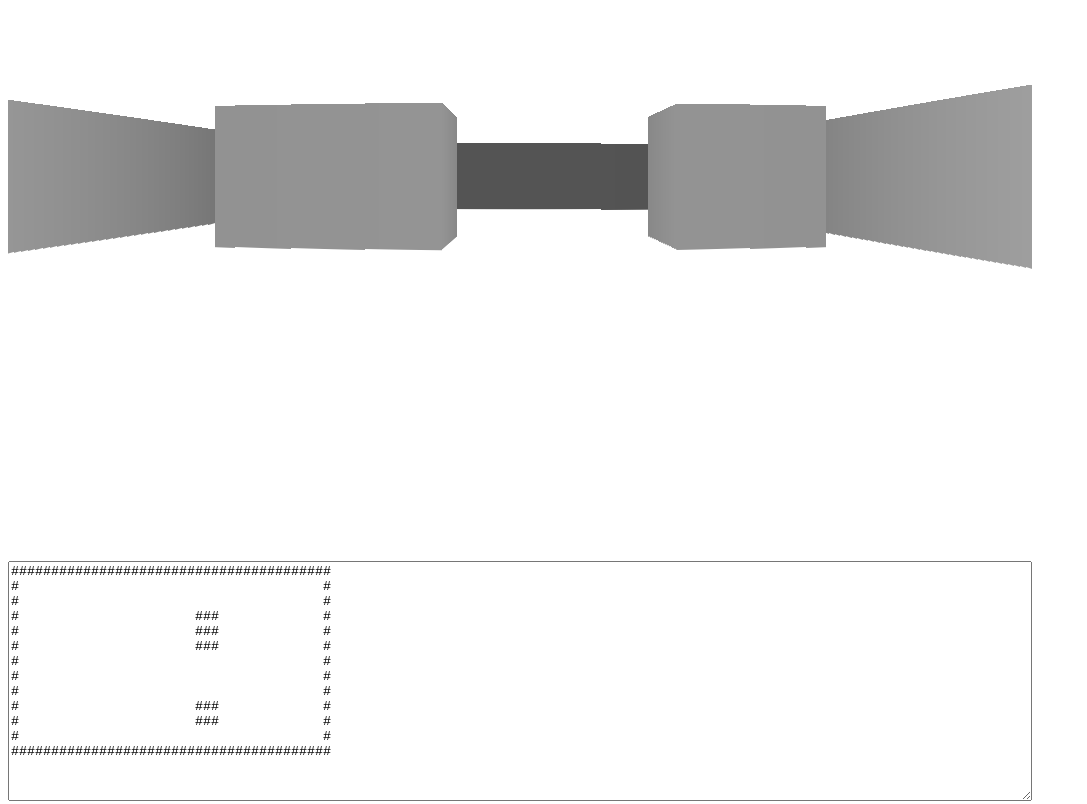
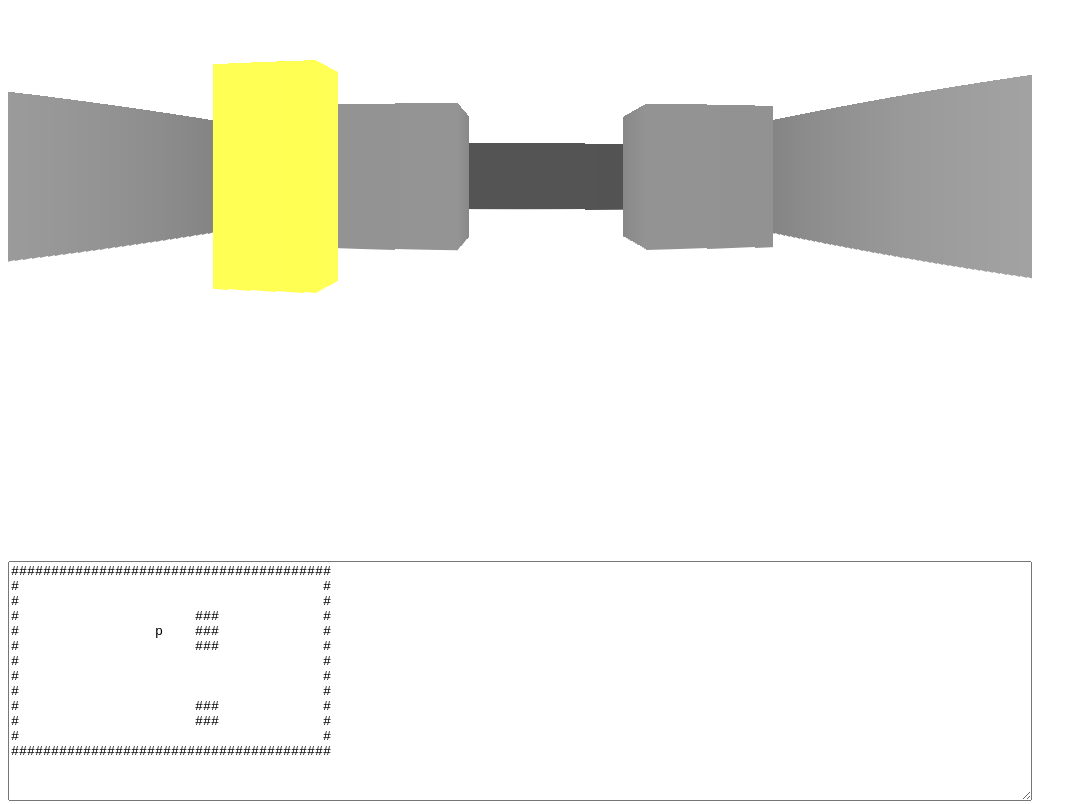
Before and after one commit to davidwhitney/raycaster-ts, a website built with Vite: page app/index.html in a window 1280 px wide. Shown: the part 215-1019 px from the top of the page, without its empty margins (0-1087 px from the left). Built offline with nearby package versions, Linux system fonts and the light colour scheme.

Commit message:
Subtle changes to support different "textures"

```diff
--- a/app/Camera.ts
+++ b/app/Camera.ts
@@ -7,6 +7,7 @@ export class Camera {
 
     private _resolution: Resolution;
     private _directionInDegrees: number = 0;
+    private _focalLength: number;
 
     public get directionInDegrees(): number { return this._directionInDegrees; }
     public set directionInDegrees(value) { this._directionInDegrees = value % 360; }
@@ -16,6 +17,7 @@ export class Camera {
         this.World = world;
         this.MaxCameraRange = range;
         this._resolution = resolution;
+        this._focalLength = focalLength;
     }
 
     Snapshot(): RaySamplePoint[] {
@@ -23,12 +25,15 @@ export class Camera {
 
         for (var column = 0; column < this._resolution.width; column++) {
             var x = column / this._resolution.width - 0.5;
+            const angle = Math.atan2(x, this._focalLength);
 
             var startPoint = new RaySamplePoint(this.location);
-            var castDirection = this.ComputeDirection(this._directionInDegrees, x);
+            var castDirection = this.ComputeDirection(this._directionInDegrees, angle);
             var ray = this.Raycast(startPoint, castDirection);
 
-            result[column] = ray[ray.length - 1];
+            const onlyRaysWithHeight = ray.filter(r => r.Surface?.Height > 0);
+
+            result[column] = onlyRaysWithHeight[onlyRaysWithHeight.length - 1];
         }
 
         return result;
@@ -38,7 +43,14 @@ export class Camera {
         var rayPath: RaySamplePoint[] = [];
         var currentStep = origin;
 
+        let steps = 0;
+
         while (true) {
+            steps++;
+            if (steps > this.MaxCameraRange) {
+                return [];
+            }
+
             rayPath.push(currentStep);
 
             var stepX = this.NextStepOnTheLine(
@@ -84,12 +96,20 @@ export class Camera {
     }
 
     SurfaceAt(x: number, y: number): Surface {
+
         const yContents = this.World[y];
         if (!yContents) {
             return Surface.Nothing;
         }
 
         var glyph = yContents[x];
+
+        if (glyph == "p") {
+            const surface = new Surface(1);
+            surface.Type = "PLAYER";
+            return surface;
+        }
+
         return glyph == '#'
             ? new Surface(1)
             : Surface.Nothing;
--- a/app/CanvasRenderer.ts
+++ b/app/CanvasRenderer.ts
@@ -1,4 +1,4 @@
-import { RaySamplePoint, Resolution, Rgba32 } from "./types";
+import { Location2D, RaySamplePoint, Resolution, Rgba32 } from "./types";
 
 export class CanvasRenderer {
     private _range: number;
@@ -19,14 +19,18 @@ export class CanvasRenderer {
         this._context2D.clearRect(0, 0, this._resolution.width, this._resolution.height);
 
         for (var x = 0; x < columnData.length; x++) {
-            const samplePoint = columnData[x];
-            const maxPossibleHeight = this._resolution.height * samplePoint.Surface.Height;
-            const height = maxPossibleHeight / (samplePoint.DistanceTraveled / 2.5);
+            const samplePoint = columnData[x] || new RaySamplePoint(new Location2D(x, 0), 0, this._range);
+
+            const sampleHeight = samplePoint.Surface.Height;
+            const sampleDistance = samplePoint.DistanceTraveled;
+
+            const maxPossibleHeight = this._resolution.height * sampleHeight;
+            const height = maxPossibleHeight / (sampleDistance / 2.5);
 
             const verticalPadding = Math.floor((this._resolution.height - height) / 2);
             const rgba = this.SelectTexture(samplePoint) || new Rgba32(255, 255, 255);
 
-            this._context2D.fillStyle = `rgba(${rgba.r}, ${rgba.g}, ${rgba.b}, 1)`;
+            this._context2D.fillStyle = `rgba(${rgba.r}, ${rgba.g}, ${rgba.b}, ${rgba.a})`;
             this._context2D.fillRect(x, verticalPadding, 1, height);
 
         }
@@ -35,6 +39,13 @@ export class CanvasRenderer {
     SelectTexture(samplePoint: RaySamplePoint): Rgba32 {
         var percentage = (samplePoint.DistanceTraveled / this._range) * 100;
         var brightness = 200 - ((200.00 / 100) * percentage);
+
+        if (samplePoint.Surface.Type === "PLAYER") {
+            const texture = new Rgba32(255, 255, 50);
+            texture.a = 1 - (percentage / 100);
+            return texture;
+        }
+
         return new Rgba32(brightness, brightness, brightness);
     }
 }
--- a/app/index.html
+++ b/app/index.html
@@ -1,7 +1,7 @@
 <html>
 
 <head>
-    <title>Hello Snowpack TypeScript</title>
+    <title>Hello 3D World</title>
     <script src="/index.js" type="module"></script>
 </head>
 
@@ -12,7 +12,7 @@
 #                                      #
 #                                      #
 #                      ###             #
-#                      ###             #
+#                 p    ###             #
 #                      ###             #
 #                                      #
 #                                      #
--- a/app/index.ts
+++ b/app/index.ts
@@ -11,7 +11,7 @@ const renderer = new CanvasRenderer("renderTarget", resolution, camera.MaxCamera
 
 let updatingMap: boolean = false;
 
-mapElement.addEventListener("keypress", (evt) => {
+mapElement.addEventListener("keydown", (evt) => {
     updatingMap = true;
     camera.World = mapElement.value.split("\n");
     updatingMap = false;
--- a/app/types.ts
+++ b/app/types.ts
@@ -22,14 +22,19 @@ export class Location2D {
     }
 };
 
+export type SurfaceType = "WALL" | "PLAYER" | "NOTHING";
+
 export class Surface {
     Height: number;
+    Type: SurfaceType = "WALL";
+
     HasNoHeight(): boolean { return this.Height <= 0; };
-    public static Nothing: Surface = new Surface(0);
 
-    constructor(height: number) {
+    constructor(height: number, type: SurfaceType = "WALL") {
         this.Height = height
     }
+
+    public static Nothing: Surface = new Surface(0, "NOTHING");
 }
 
 export class RaySamplePoint {
@@ -60,6 +65,7 @@ export class Rgba32 {
     r: number;
     g: number;
     b: number;
+    a: number = 1;
 
     constructor(r: number, g: number, b: number) {
         this.r = r;
```
